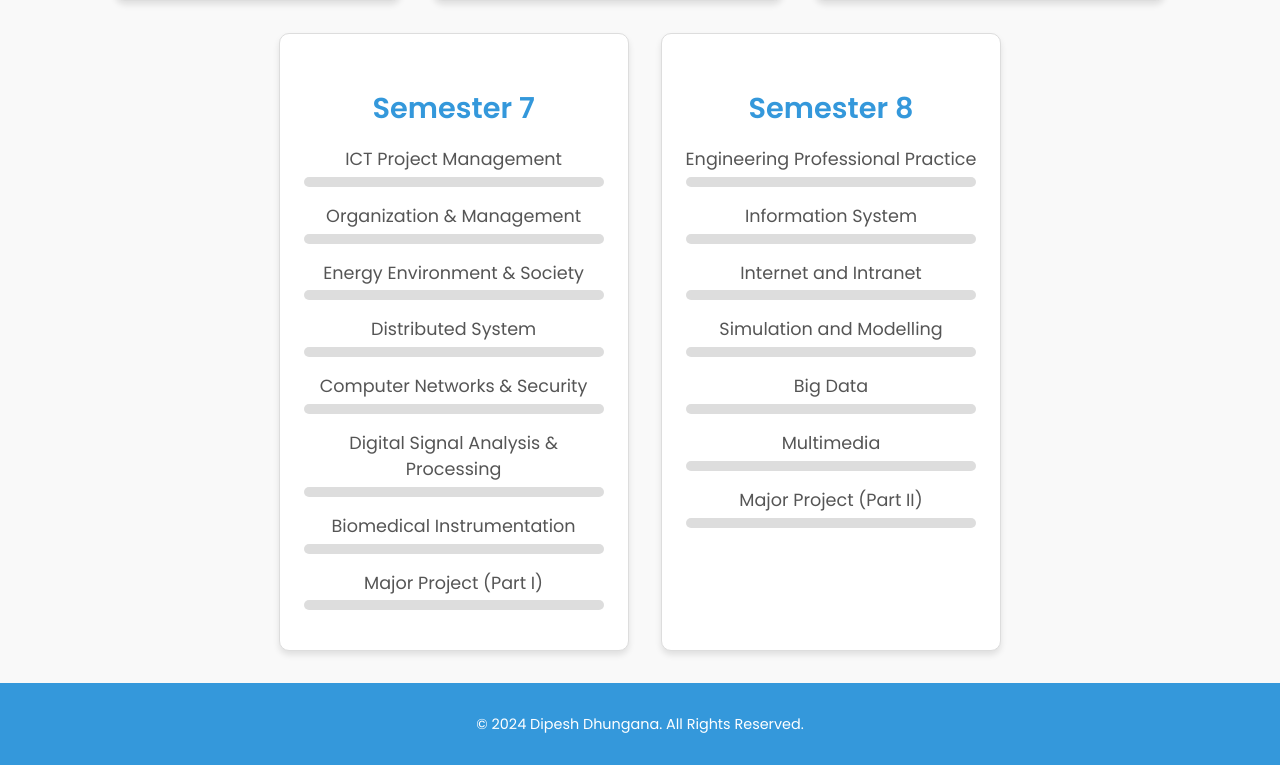
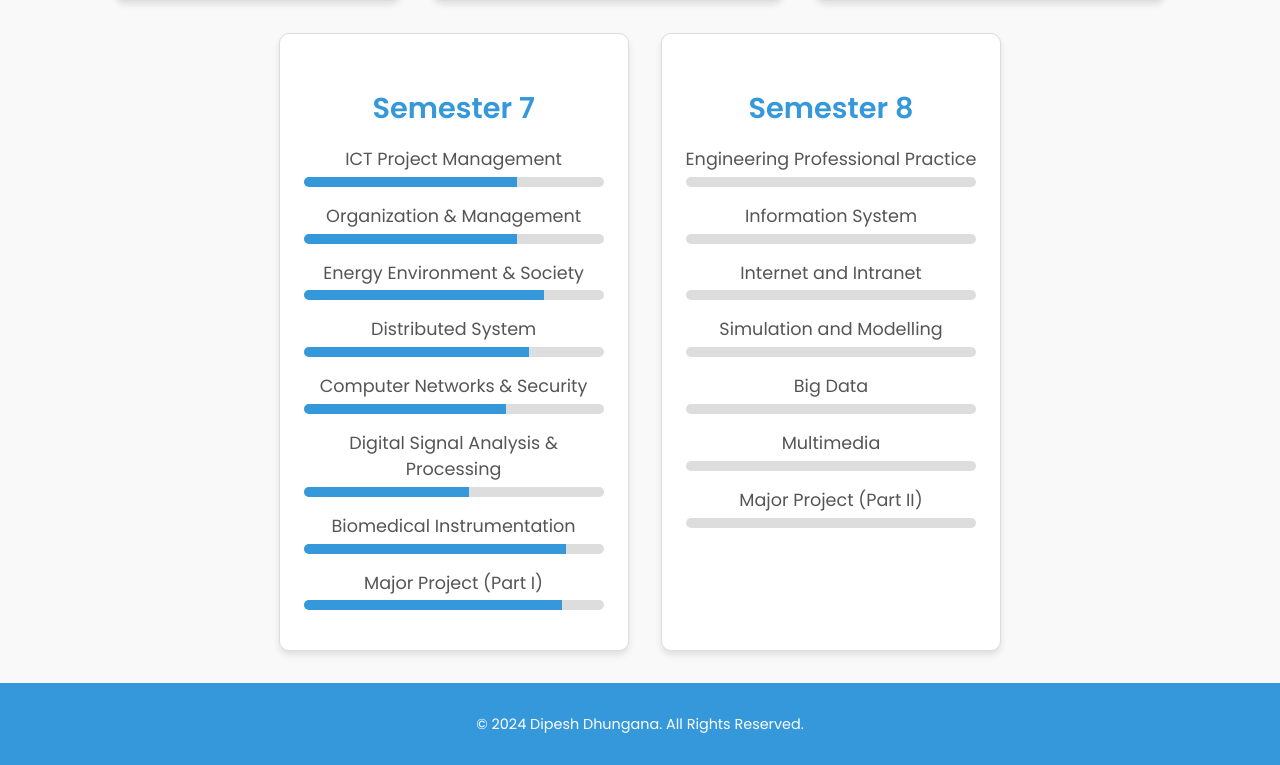
Before and after one commit to iamdipesh18/Portfolio, a plain HTML site: page marks.html in a window 1280 px wide. Shown: the part 1404-2169 px from the top of the page. Drawn offline with Linux system fonts and the light colour scheme.

Commit message:
Update marks.html

```diff
--- a/marks.html
+++ b/marks.html
@@ -306,49 +306,49 @@
                     <div class="subject">
                         <span>ICT Project Management</span>
                         <div class="progress-bar">
-                            <div class="progress" style="width: 0%;"></div>
+                            <div class="progress" style="width: 71.25%;"></div>
                         </div>
                     </div>
                     <div class="subject">
                         <span>Organization & Management</span>
                         <div class="progress-bar">
-                            <div class="progress" style="width: 0%;"></div>
+                            <div class="progress" style="width: 71.25%;"></div>
                         </div>
                     </div>
                     <div class="subject">
                         <span>Energy Environment & Society</span>
                         <div class="progress-bar">
-                            <div class="progress" style="width: 0%;"></div>
+                            <div class="progress" style="width: 80%;"></div>
                         </div>
                     </div>
                     <div class="subject">
                         <span>Distributed System</span>
                         <div class="progress-bar">
-                            <div class="progress" style="width: 0%;"></div>
+                            <div class="progress" style="width: 75%;"></div>
                         </div>
                     </div>
                     <div class="subject">
                         <span>Computer Networks & Security</span>
                         <div class="progress-bar">
-                            <div class="progress" style="width: 0%;"></div>
+                            <div class="progress" style="width: 67.5%;"></div>
                         </div>
                     </div>
                     <div class="subject">
                         <span>Digital Signal Analysis & Processing</span>
                         <div class="progress-bar">
-                            <div class="progress" style="width: 0%;"></div>
+                            <div class="progress" style="width: 55%;"></div>
                         </div>
                     </div>
                     <div class="subject">
                         <span>Biomedical Instrumentation</span>
                         <div class="progress-bar">
-                            <div class="progress" style="width:0%;"></div>
+                            <div class="progress" style="width:87.5%;"></div>
                         </div>
                     </div>
                     <div class="subject">
                         <span>Major Project (Part I)</span>
                         <div class="progress-bar">
-                            <div class="progress" style="width: 0%;"></div>
+                            <div class="progress" style="width: 86%;"></div>
                         </div>
                     </div>
                 </div>
```
